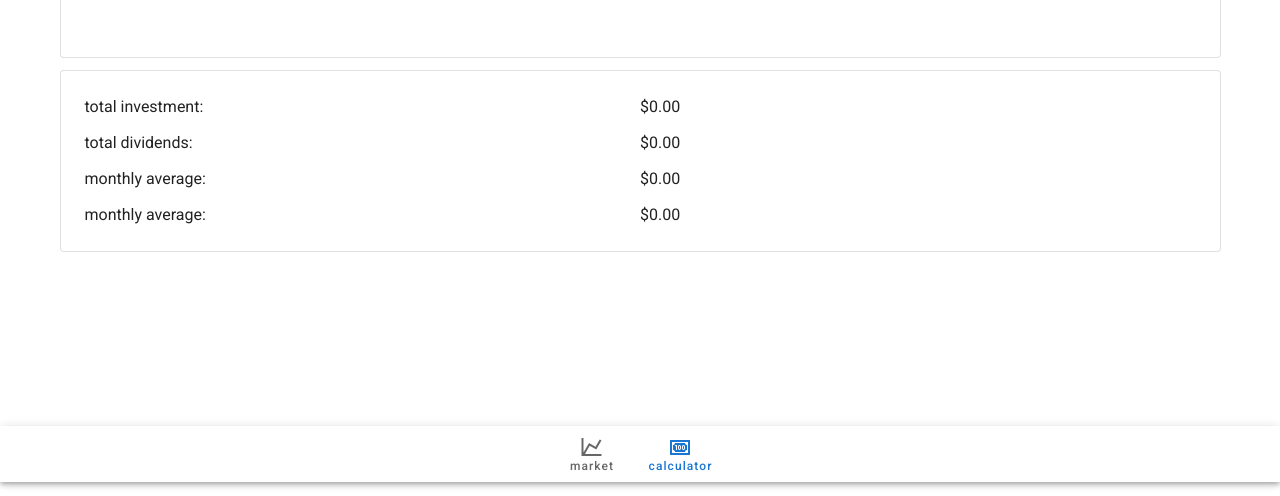
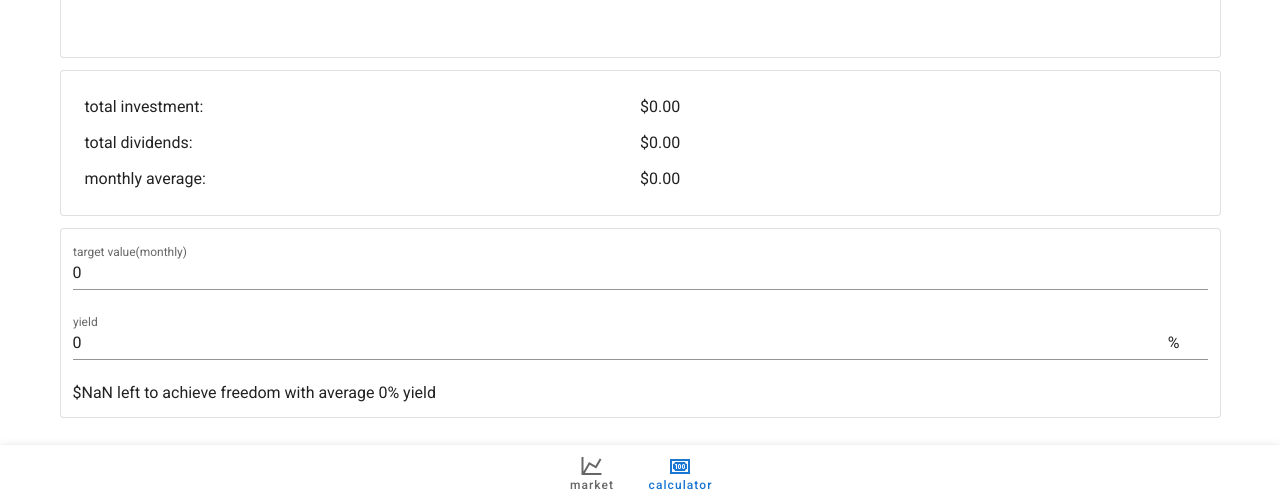
Before and after one commit to weily10/finance-app, a Vue app: page /#/ in a window 1280 px wide. Both pictures are taken after typing "Sample" into the empty fields and a click on the button "calculator". Shown: the part 318-814 px from the top of the page. Built offline with nearby package versions, Linux system fonts and the light colour scheme; no server answers.

Commit message:
added new feature

```diff
--- a/src/App.vue
+++ b/src/App.vue
@@ -1,6 +1,6 @@
 <template>
   <v-app>
-    <v-app-bar app color="primary" dark>
+    <v-app-bar app color="primary" dark absolute fixed>
       FFreedomApp
       <v-spacer></v-spacer>
       <v-btn icon @click="$router.push($router.push({ name: 'Home' }))">
@@ -35,16 +35,31 @@
       </v-list>
     </v-navigation-drawer> -->
     <v-main>
+      <v-card class="mx-auto overflow-hidden pa-0" height="755" max-height="800">
+        <v-sheet
+          id="scroll-threshold-example"
+          class="overflow-y-auto"
+          max-height="755"
+        >
           <router-view />
-    </v-main>
-    <v-bottom-navigation :value="value" color="primary">
+        </v-sheet>
+        <v-bottom-navigation
+          :value="value"
+          color="primary"
+          scroll-target="#scroll-threshold-example"
+          scroll-threshold="100"
+          absolute
+          hide-on-scroll
+        >
           <v-btn icon @click="$router.push($router.push({ name: 'Home' }))">
             <span>market</span>
 
             <v-icon>mdi-chart-line</v-icon>
           </v-btn>
 
-      <v-btn @click="$router.push($router.push({ name: 'freeCalculator' }))">
+          <v-btn
+            @click="$router.push($router.push({ name: 'freeCalculator' }))"
+          >
             <div>calculator</div>
 
             <v-icon>mdi-cash-100</v-icon>
@@ -56,6 +71,8 @@
       <v-icon>mdi-map-marker</v-icon>
     </v-btn> -->
         </v-bottom-navigation>
+      </v-card>
+    </v-main>
   </v-app>
 </template>
 
@@ -64,6 +81,7 @@ export default {
   name: "App",
 
   data: () => ({
+    value: false,
     drawer: false,
     group: null,
   }),
--- a/src/views/FreeCalculator.vue
+++ b/src/views/FreeCalculator.vue
@@ -43,12 +43,7 @@
         </v-col> -->
       </v-card>
     </v-dialog>
-    <v-card
-      outlined
-      height="300px"
-      max-height="450px"
-      class="pa-3"
-    >
+    <v-card outlined height="300px" max-height="450px" class="pa-3">
       <div class="pa-1 flex">
         <h3>Assets</h3>
         <v-spacer></v-spacer>
@@ -56,24 +51,33 @@
           <v-icon>mdi-plus</v-icon><v-spacer></v-spacer> add
         </v-btn>
       </div>
-      <v-card width="100%" height="230px" elevation=0 class=" mx-auto scroll">
+      <v-card width="100%" height="230px" elevation="0" class="mx-auto scroll">
         <v-list three-line>
           <div v-show="assets.length < 0">
             <div align="center">no data</div>
           </div>
           <template v-for="(asset, index) in assets">
             <div :key="asset + index">
-              <div class="flex pt-1 pb-1">
-                <div class="pa-1 flex width-1">
-                  <div class="grey--text">value:</div>
-                  <div>
+              <div class="flex pt-1 pl-1">
+                <v-list-item-content class="pa-0">
+                  <v-list-item-title>
                     $ {{ Intl.NumberFormat().format(asset.assetValue) }}
-                  </div>
-                </div>
-                <div class="pa-1 flex width-2">
-                  <div class="grey--text">anual dividend(%):</div>
-                  <div>{{ asset.divyield }}%</div>
-                </div>
+                  </v-list-item-title>
+                  <v-list-item-subtitle class="grey--text"
+                    >value</v-list-item-subtitle
+                  >
+                </v-list-item-content>
+                <v-list-item-content class="pa-1 width-2">
+                  <v-list-item-title>{{ asset.divyield }}%</v-list-item-title>
+                  <v-list-item-subtitle class="grey--text"
+                    >anual dividend(%)</v-list-item-subtitle
+                  >
+                </v-list-item-content>
+                <v-list-item-content class="pa-0">
+                  <v-btn icon small @click="deleteItem(index)">
+                    <v-icon>mdi-close</v-icon>
+                  </v-btn>
+                </v-list-item-content>
               </div>
               <v-divider></v-divider>
             </div>
@@ -81,7 +85,7 @@
         </v-list>
       </v-card>
     </v-card>
-    <v-card class="mt-3 pa-3 elevation--0" outlined>
+    <v-card class="mt-3 pa-3" outlined>
       <div class="ma-3 flex">
         <div class="width-2">total investment:</div>
         <div class="width-2">${{ sumAssets().toFixed(2) }}</div>
@@ -94,11 +98,22 @@
         <div class="width-2">monthly average:</div>
         <div class="width-2">${{ (sumDiv() / 12).toFixed(2) }}</div>
       </div>
-      <div class="ma-3 flex">
-        <div class="width-2">monthly average:</div>
-        <div class="width-2">${{ (sumDiv() / 12).toFixed(2) }}</div>
-      </div>
-
+    </v-card>
+    <v-card class="mt-3 pa-3" outlined>
+      <v-text-field
+        label="target value(monthly)"
+        type="number"
+        clearable
+        v-model="targetvalue"
+      ></v-text-field>
+      <v-text-field
+        label="yield"
+        v-model="yield1"
+        type="number"
+        suffix="%"
+        clearable
+      ></v-text-field>
+      ${{ sumAssets()-((targetvalue*12)/yield1) }} left to achieve freedom with average {{yield1}}% yield
     </v-card>
   </v-container>
 </template>
@@ -108,6 +123,9 @@ export default {
   components: {},
   data() {
     return {
+      yield1:0,
+      targetvalue: 0,
+      valueLeft: 0,
       offsetTop: 0,
       assets: [],
       dialog1: false,
@@ -124,6 +142,9 @@ export default {
   },
 
   methods: {
+    deleteItem(index) {
+      this.assets.splice(index, 1);
+    },
     addData(assetValue, divyield) {
       // console.log(assetValue,divyield);
       this.assets.push({
@@ -177,6 +198,6 @@ export default {
   width: 35%;
 }
 .width-2 {
-  width: 50%;
+  width: 60%;
 }
 </style>
```
Lines whose indentation alone changed are shown as unchanged.
